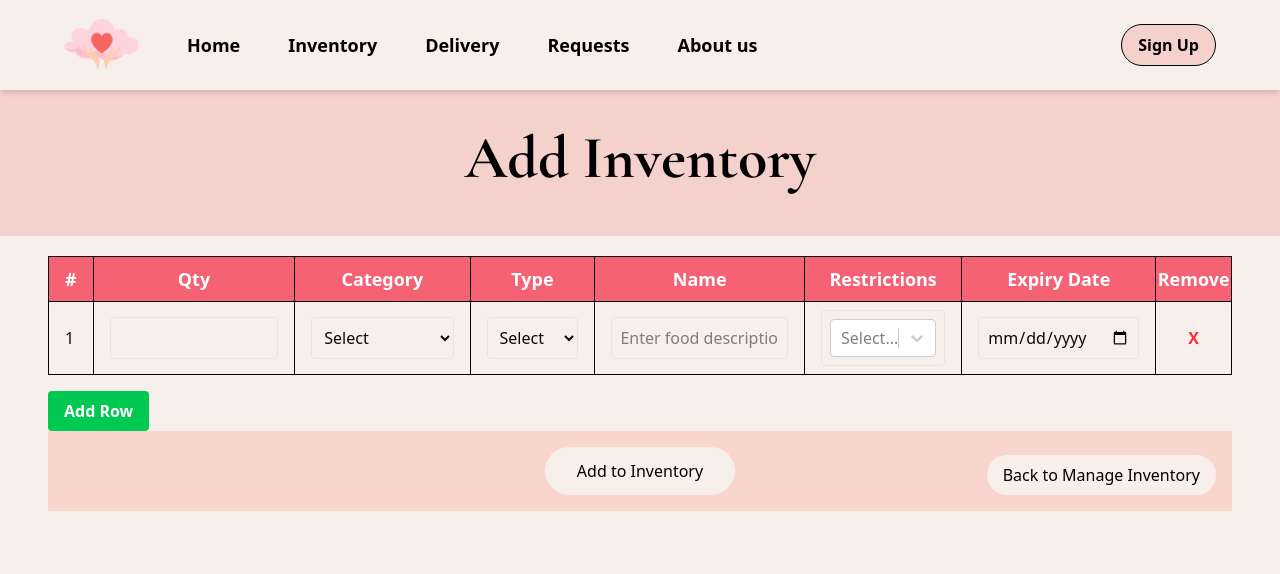
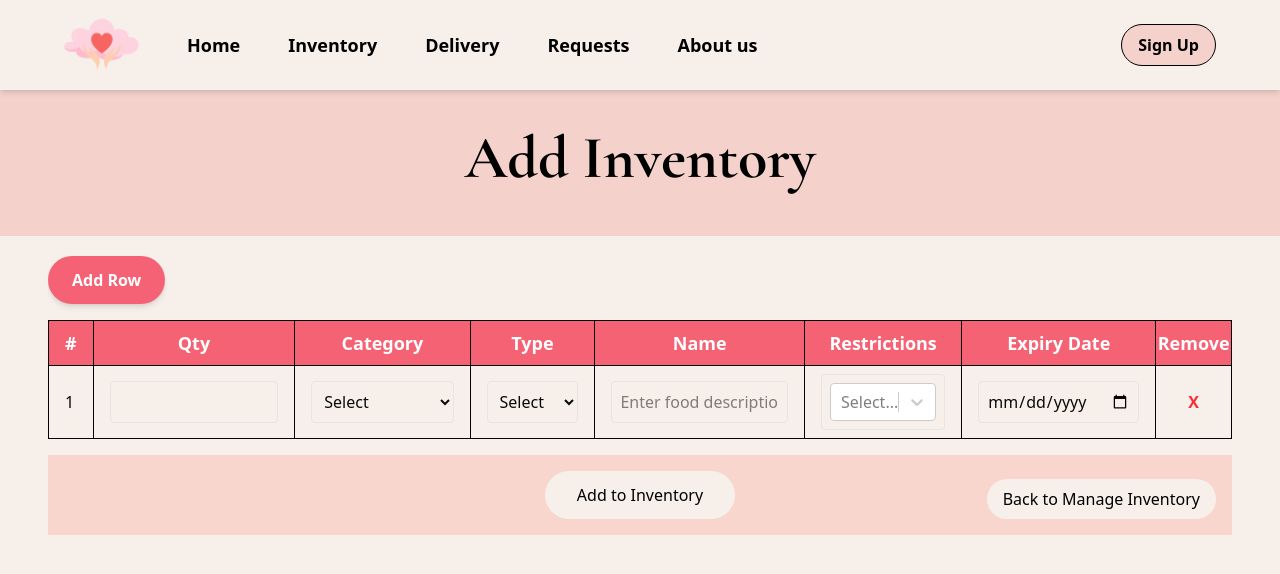
Before and after one commit to Matthew040310/ESD-G1T3-CloudPantry, a Next.js app in the folder cloudpantry/: page /add-inventory in a window 1280 px wide. Shown: the top 574 px of the page. Built offline with nearby package versions, Linux system fonts and the light colour scheme; no server answers.

Commit message:
(info) : Updated add row button
Changed colour to pink
Shifted button from bottom of table to above

```diff
--- a/cloudpantry/src/app/add-inventory/page.js
+++ b/cloudpantry/src/app/add-inventory/page.js
@@ -251,7 +251,15 @@ export default function AddInventory() {
       {/* Chart Section */}
       <div className="px-12 py-1">
         <div className="overflow-x-auto mt-4">
-          <table className="w-full border-collapse border border-black">
+          <div className="mb-4 flex gap-4">
+            <button
+              onClick={handleAddRow}
+              className="px-6 py-3 bg-[#f56275] text-white font-semibold rounded-full shadow-md hover:bg-[#d04a5a] transition">
+              Add Row
+            </button>
+          </div>
+
+          <table className="w-full border-collapse border border-black mb-4">
             <thead>
               <tr className="bg-[#f46274] text-white text-lg">
                 <th className="border border-black px-4 py-2">#</th>
@@ -278,17 +286,7 @@ export default function AddInventory() {
                 />
               ))}
             </tbody>
-
           </table>
-          <div className="mt-4 flex gap-4">
-            <button
-              onClick={handleAddRow}
-              className="bg-green-500 hover:bg-green-700 text-white font-bold py-2 px-4 rounded"
-            >
-              Add Row
-            </button>
-          </div>
-
 
           {/* Request Resources Section */}
           <div className="relative bg-[#F8D5CD] py-4 px-4 text-center">
```
